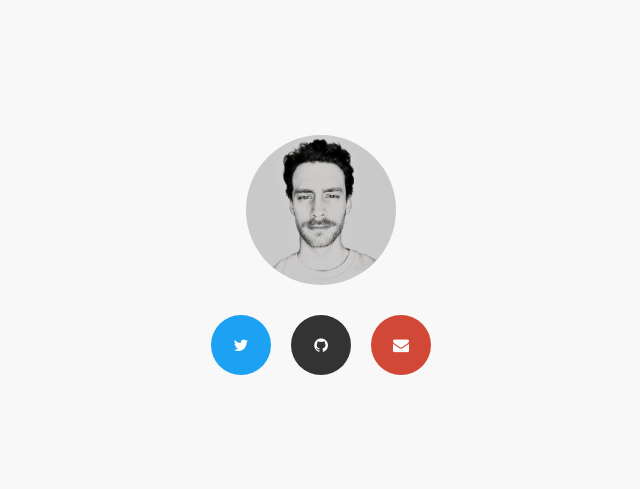
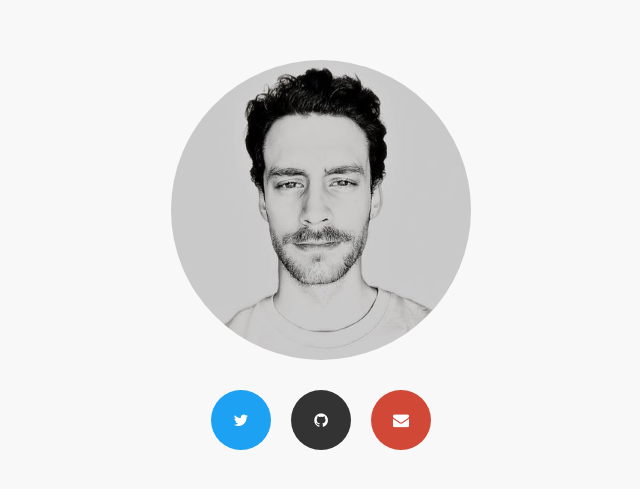
Before and after one commit to ttyyjjkkoott/tyjkot, a React (Create React App) app: page / in a window 1280 px wide. Shown: the part 145-634 px from the top of the page, without its empty margins (319-959 px from the left). Built offline with nearby package versions, Linux system fonts and the light colour scheme.

Commit message:
metadata/seo configured

```diff
--- a/public/index.html
+++ b/public/index.html
@@ -6,8 +6,8 @@
     <meta name="viewport" content="width=device-width, initial-scale=1" />
     <meta name="theme-color" content="#000000" />
     <meta
-      name="description"
-      content="Web site created using create-react-app"
+      name="tyjkot's site"
+      content="Web site created using react and github pages"
     />
     <link rel="apple-touch-icon" href="%PUBLIC_URL%/logo192.png" />
     <!--
@@ -24,10 +24,10 @@
       work correctly both with client-side routing and a non-root public URL.
       Learn how to configure a non-root public URL by running `npm run build`.
     -->
-    <title>React App</title>
+    <title>tyjkot's site</title>
   </head>
   <body>
-    <noscript>You need to enable JavaScript to run this app.</noscript>
+    <noscript>You need to enable JavaScript to run this site.</noscript>
     <div id="root"></div>
     <!--
       This HTML file is a template.
--- a/src/App.css
+++ b/src/App.css
@@ -48,8 +48,8 @@
 }
 
 .profile-picture {
-  width: 150px;
-  height: 150px;
+  width: 300px;
+  height: 300px;
   object-fit: cover;
   border-radius: 50%;
   margin-bottom: 30px;
```
Also changed, not shown: 1 other file (tests, documents, lock files or other folders).
